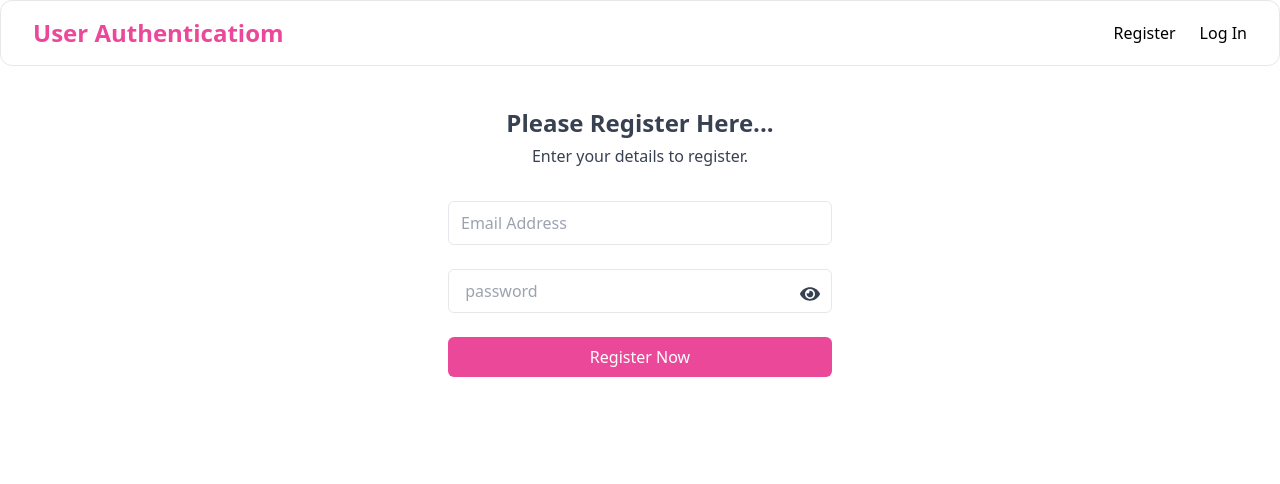
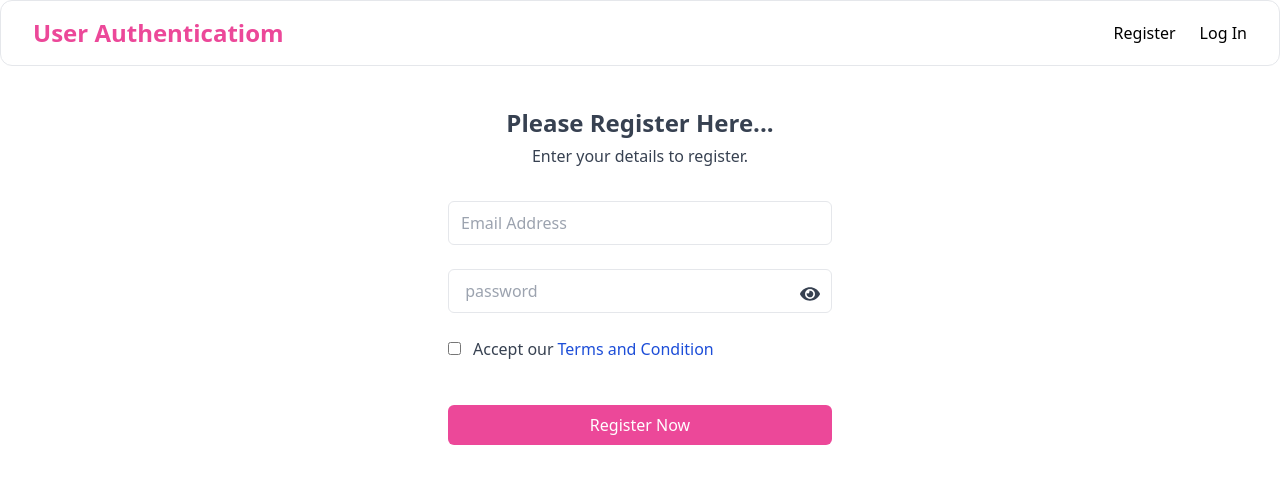
Before and after one commit to rakibaakter/user-email-password, a React (Vite) app: page / in a window 1280 px wide. Shown: the top 484 px of the page. Built offline with nearby package versions, Linux system fonts and the light colour scheme.

Commit message:
terms and condition for registration

```diff
--- a/src/Component/Register/Register.jsx
+++ b/src/Component/Register/Register.jsx
@@ -1,3 +1,4 @@
+// import { createUserWithEmailAndPassword } from "firebase/auth";
 import { createUserWithEmailAndPassword } from "firebase/auth";
 import auth from "../../Firebase/firebase.config";
 import { useState } from "react";
@@ -12,7 +13,8 @@ const Register = () => {
     e.preventDefault();
     const email = e.target.email.value;
     const password = e.target.password.value;
-    console.log(email, password);
+    const termsAccepted = e.target.terms.checked;
+    console.log(email, password, termsAccepted);
 
     // reset error and success message
     setRegisterError("");
@@ -24,8 +26,10 @@ const Register = () => {
     } else if (!/[A-Z]/.test(password)) {
       setRegisterError("password should have atleast one capital character");
       return;
-    }
-
+    } else if (!termsAccepted) {
+      setRegisterError("Please Accept our terms and conditions!");
+      return;
+    } else {
       // create user
       createUserWithEmailAndPassword(auth, email, password)
         .then((result) => {
@@ -36,6 +40,7 @@ const Register = () => {
         .catch((error) => {
           setRegisterError(error.message);
         });
+    }
   };
 
   return (
@@ -77,6 +82,15 @@ const Register = () => {
                 {showPassword ? <FaEyeSlash /> : <FaEye />}
               </span>
             </div>
+            <div className="relative h-11 w-full min-w-[200px] text-left">
+              <input type="checkbox" name="terms" id="terms" />
+              <label htmlFor="terms" className="ml-3">
+                Accept our
+                <a href="#" className="text-blue-700 ml-1 hover:underline">
+                  Terms and Condition
+                </a>
+              </label>
+            </div>
 
             <div className="relative h-11 w-full min-w-[200px]">
               <input
@@ -87,10 +101,14 @@ const Register = () => {
             </div>
           </div>
         </form>
+        <div>
           {registerError && (
             <p className="text-red-700 text-2xl mt-10">{registerError}</p>
           )}
-        {success && <p className="text-green-700 text-2xl mt-10">{success}</p>}
+          {success && (
+            <p className="text-green-700 text-2xl mt-10">{success}</p>
+          )}
+        </div>
       </div>
     </div>
   );
```
Lines whose indentation alone changed are shown as unchanged.
